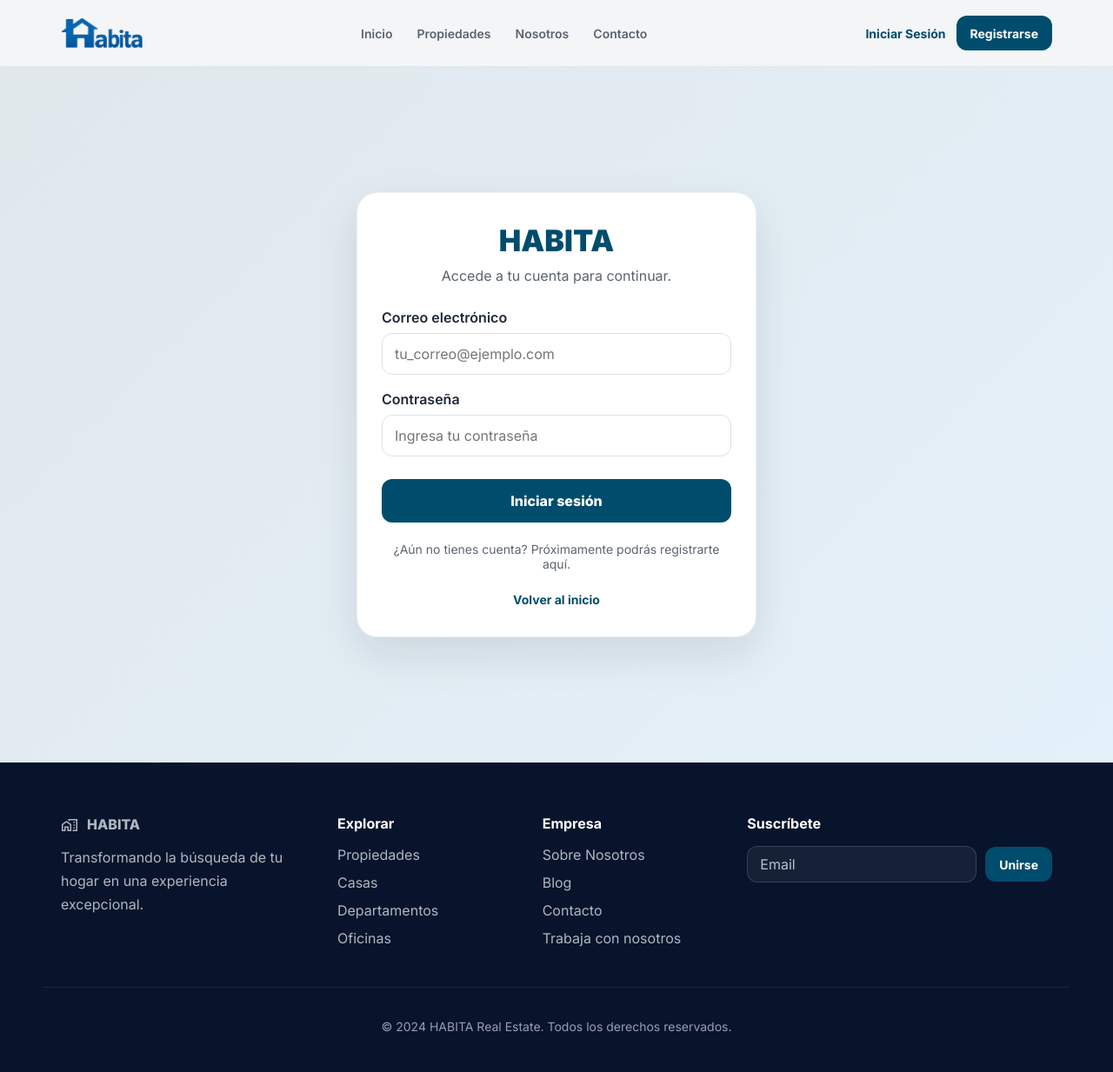
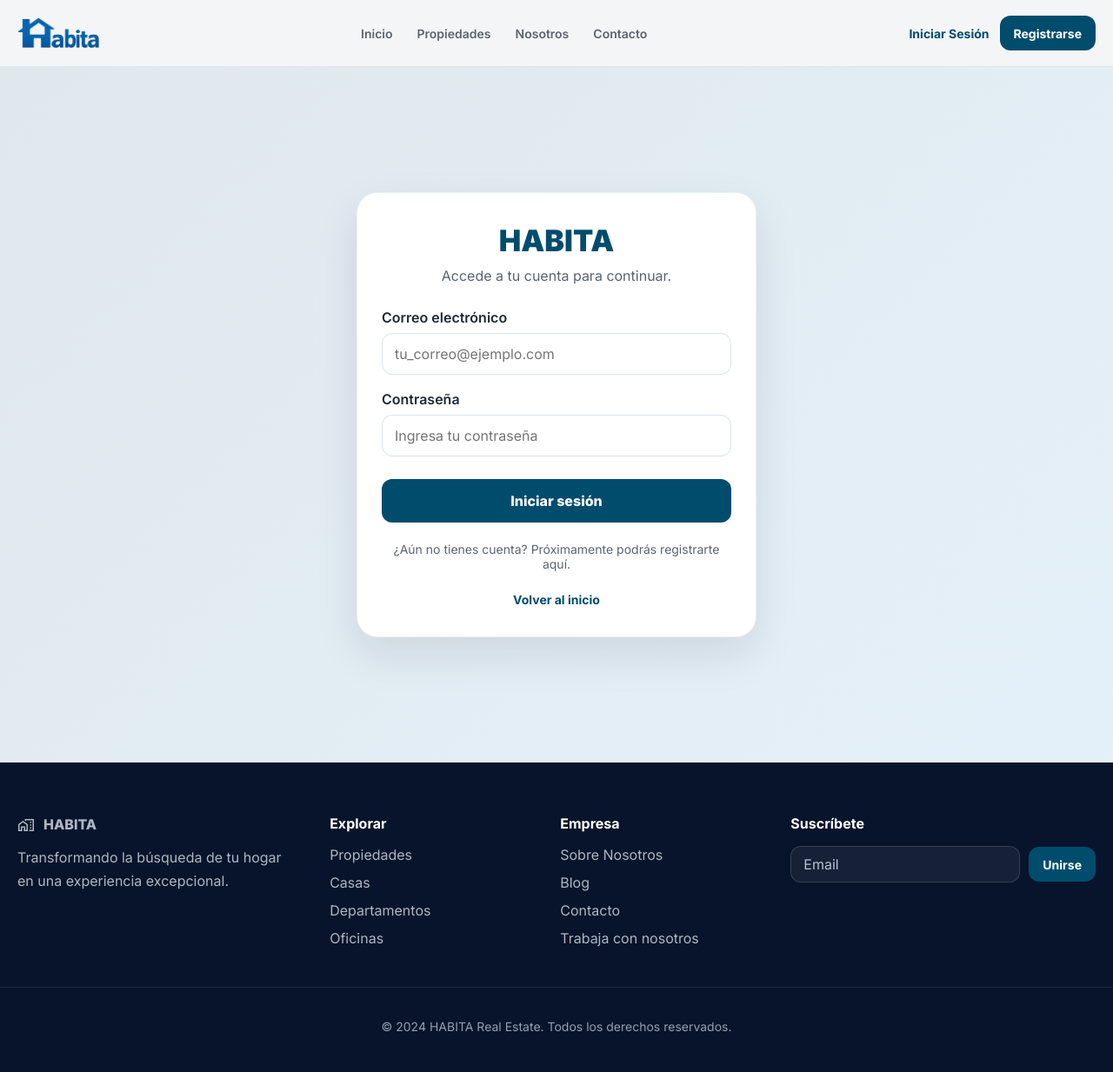
Before and after one commit to UrielCG1/habita_frontend, a Django app: page /accounts/login/ in a window 1280 px wide. Shown: the whole page at 87% size. Run offline with Django 5.2, Linux system fonts and the light colour scheme.

Commit message:
1500 container

```diff
--- a/static/css/base.css
+++ b/static/css/base.css
@@ -13,7 +13,7 @@
     --radius-md: 14px;
     --radius-lg: 18px;
     --radius-xl: 26px;
-    --container: 1180px;
+    --container: 1500px;
 }
 
 * {
```
